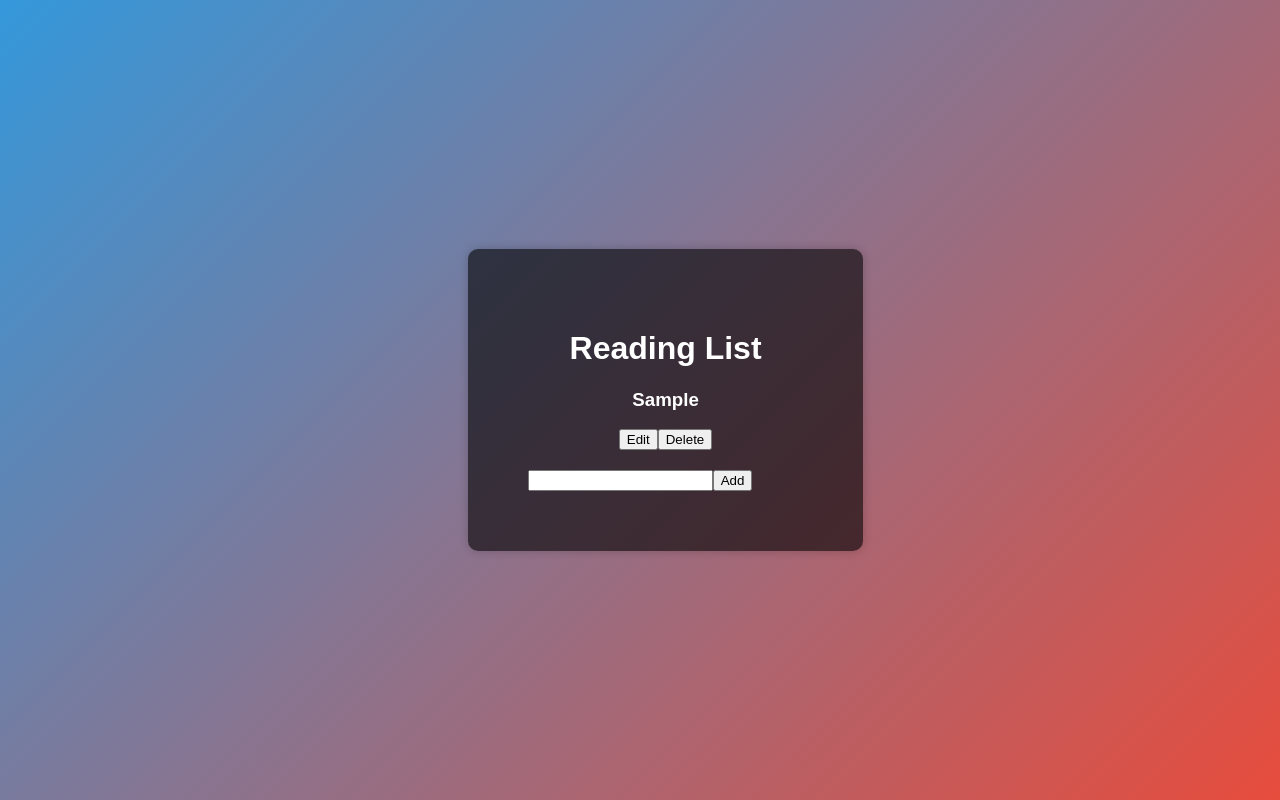
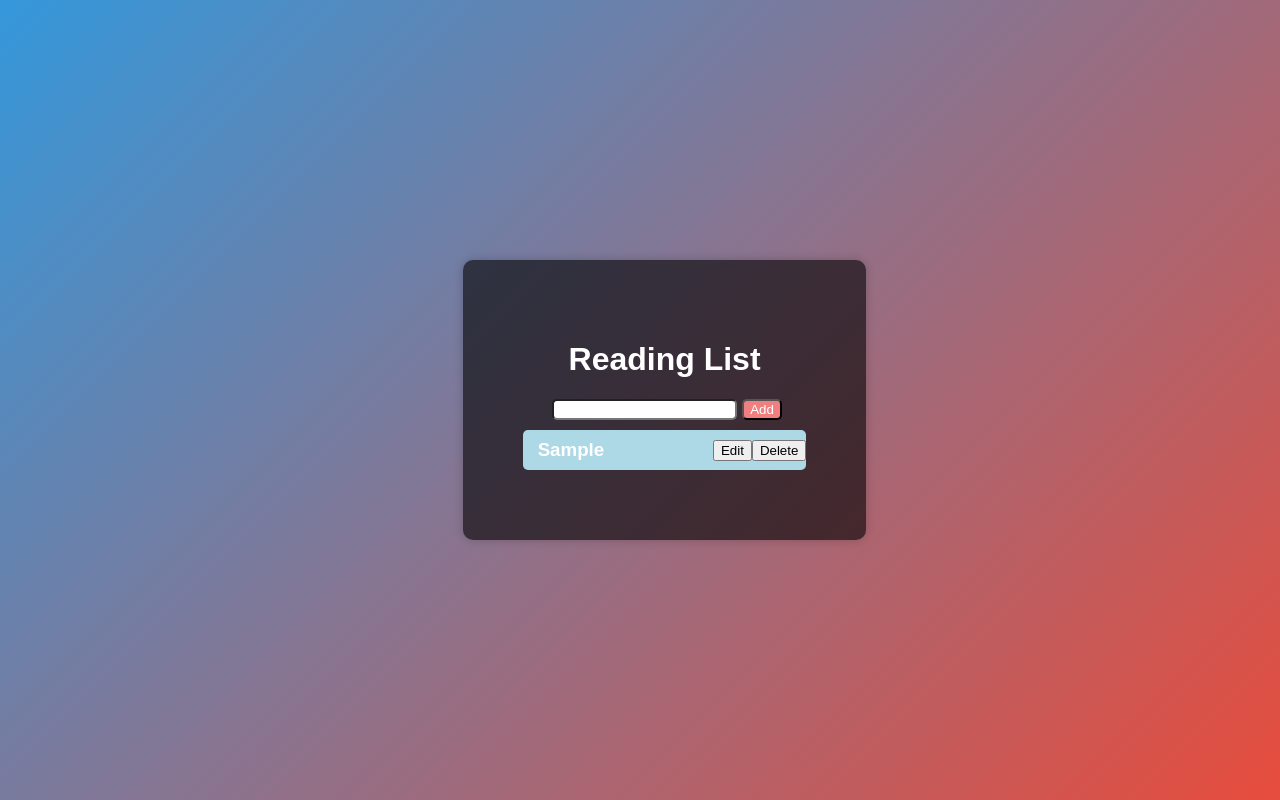
Before and after one commit to Bunlenggg/testing-todolist, a React (Create React App) app: page / in a window 1280 px wide. Both pictures are taken after typing "Sample" into the empty fields and a click on the button "Add". Built offline with nearby package versions, Linux system fonts and the light colour scheme.

Commit message:
add some style

```diff
--- a/package.json
+++ b/package.json
@@ -8,6 +8,7 @@
     "@testing-library/user-event": "^13.5.0",
     "react": "^18.2.0",
     "react-dom": "^18.2.0",
+    "react-icons": "^4.10.1",
     "react-scripts": "5.0.1",
     "web-vitals": "^2.1.4"
   },
--- a/src/App.js
+++ b/src/App.js
@@ -38,8 +38,8 @@ function App() {
     return (
         <div className="app">
         <h1>Reading List</h1>
+            <BookCreate onCreate={createBook} />
             <BookList onEdit ={editBookById} books={books}  onDelete={deleteBookById} />
-            <BookCreate onCreate={createBook} />
         </div>
     );
 };
--- a/src/components/BookEdit.js
+++ b/src/components/BookEdit.js
@@ -16,7 +16,7 @@ function BookEdit({ book, onSubmit }) {
     return (
     <form onSubmit={handleSubmit} className="book-edit">
         <input className="input" value={title} onChange={handleChange} ></input>
-        <button className="button is-primary">
+        <button className="button">
             Save
         </button>
     </form>
--- a/src/components/BookShow.js
+++ b/src/components/BookShow.js
@@ -16,18 +16,19 @@ function BookShow({ book, onDelete ,onEdit }) {
         onEdit(id, newTitle);
     }
 
-    let content = <h3>{book.title} </h3>;
+    let content = <h3 className="todo-show">{book.title} </h3>;
     if (showEdit) {
         content = <BookEdit onSubmit={handleSubmit}  book={book} />;
     };
 
 
-    return <div className="book-show">
+    return (
+        <div className="book-show">
         {/* <img
             alt="books"
             src="https://picsum.photos/seed/photos/100/100"
         /> */}
-         <div>
+            <div >
                 {content}
             </div>
             <div className="actions">
@@ -39,6 +40,7 @@ function BookShow({ book, onDelete ,onEdit }) {
                     </button>
             </div>
         </div>
+          )
 };
 
 export default BookShow;
--- a/src/index.css
+++ b/src/index.css
@@ -20,60 +20,27 @@ body {
     text-align: center;
   }
 
-  .header {
-    font-size: 24px;
-    margin-bottom: 20px;
-  }
-
-  .todo-list {
-    list-style-type: none;
-    padding: 0;
-  }
-
-  /* .book-list {
+  .book-show {
+    margin: 10px 0;
+    height: 40px;
+    background-color: lightblue;
     display: flex;
     align-items: center;
     justify-content: space-between;
-    padding: 10px;
-    border-bottom: 1px solid rgba(255, 255, 255, 0.1);
-  } */
-
-  .todo-item:last-child {
-    border-bottom: none;
+    border-radius: 5px;
+    /* padding: 10px; */
+    /* border-bottom: 1px solid rgba(255, 255, 255, 0.1); */
   }
 
-  .check-button {
-    background-color: transparent;
-    border: 2px solid white;
-    border-radius: 50%;
-    cursor: pointer;
-    padding: 5px;
+  .todo-show {
+    padding: 0 15px;
   }
-
-  .todo-text {
-    flex: 1;
-    margin-left: 10px;
+  .input {
+    margin: 0 5px;
+    border-radius: 5px;
   }
-
-  .book-create {
-    display: flex;
-    margin-top: 20px;
+  .button {
+    color: white;
+    background-color: lightcoral;
+    border-radius: 5px;
   }
-
-  .add-input {
-    flex: 1;
-    padding: 8px;
-    border: none;
-    border-radius: 5px 0 0 5px;
-    background-color: rgba(255, 255, 255, 0.2);
-    color: white;
-  }
-
-  .add-button {
-    background-color: #27ae60;
-    border: none;
-    border-radius: 0 5px 5px 0;
-    color: white;
-    padding: 8px 15px;
-    cursor: pointer;
-  }
```
Also changed, not shown: 1 other file (tests, documents, lock files or other folders). Lines whose indentation alone changed are shown as unchanged.
